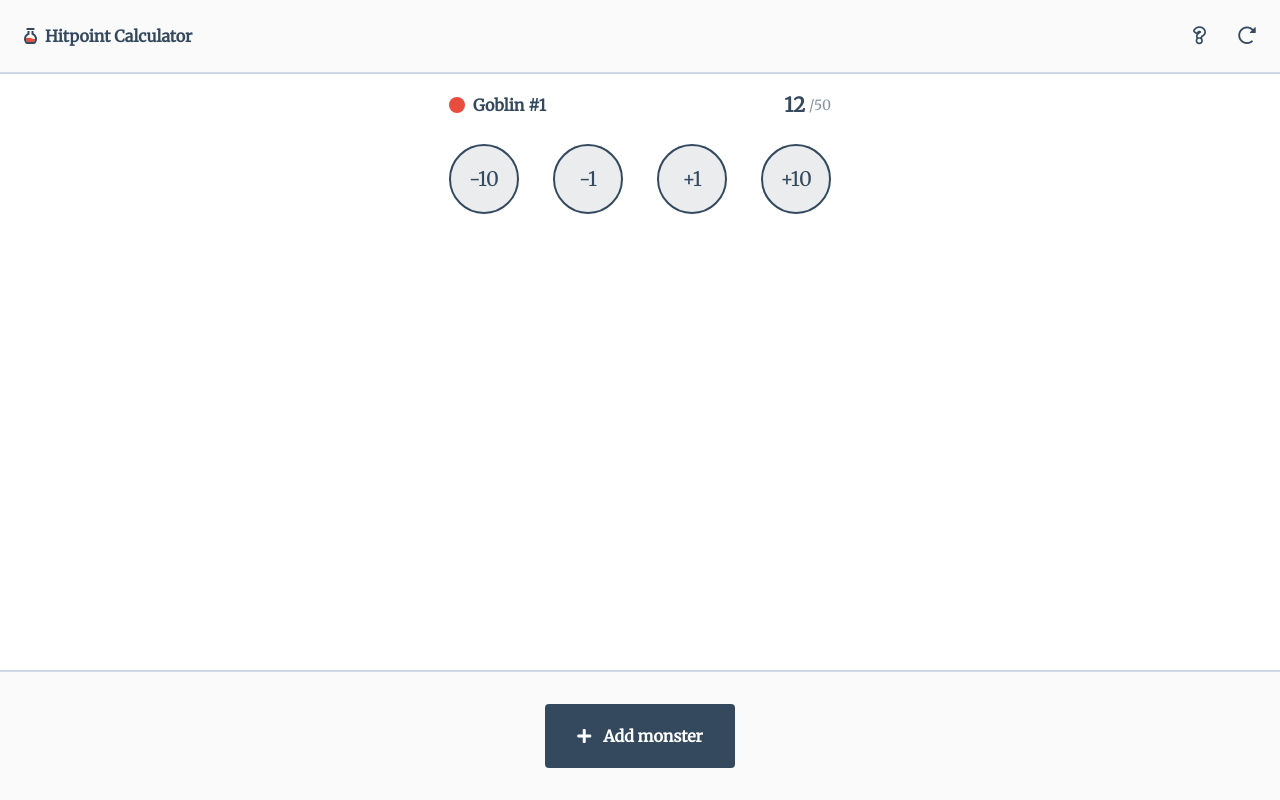
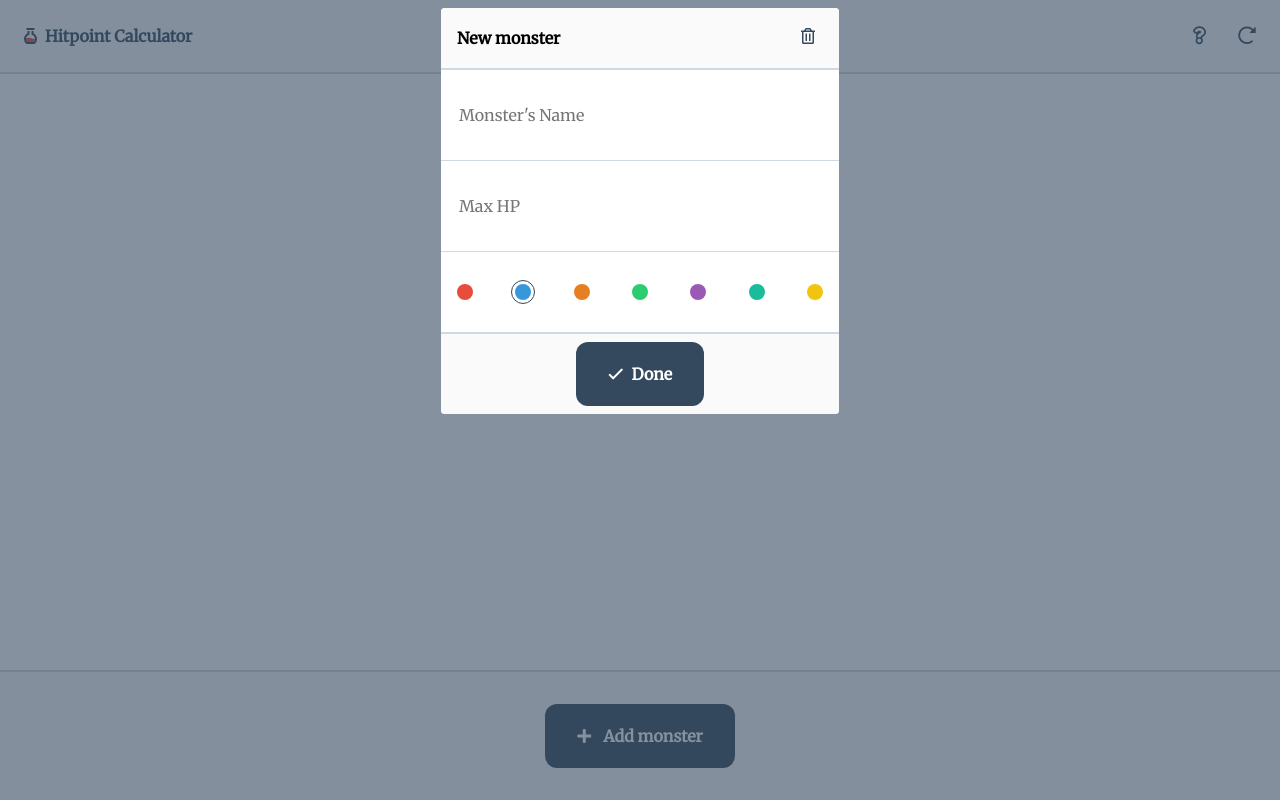
Before and after one commit to aartvanempel/hitpoint-calculator, a React (Create React App) app: page / in a window 1280 px wide. Built offline with nearby package versions, Linux system fonts and the light colour scheme.

Commit message:
button border radius

```diff
--- a/src/features/addButton/AddButton.module.scss
+++ b/src/features/addButton/AddButton.module.scss
@@ -4,7 +4,6 @@
     font-weight: 700;
     color: #fff;
     background-color: #34495E;
-    border-radius: 4px;
     border: none;
     cursor: pointer;
 
--- a/src/features/monsters/CreateMonster.module.scss
+++ b/src/features/monsters/CreateMonster.module.scss
@@ -44,6 +44,10 @@
     input[type=number] {
         -moz-appearance:textfield;
     }
+
+    input {
+        color: #222;
+    }
 }
 
 .submitContainer {
@@ -62,7 +66,6 @@
         font-weight: 700;
         color: #fff;
         background-color: #34495E;
-        border-radius: 4px;
         border: none;
         cursor: pointer;
 
--- a/src/features/resetDialog/ResetDialog.module.scss
+++ b/src/features/resetDialog/ResetDialog.module.scss
@@ -74,7 +74,6 @@
         font-weight: 700;
         color: #fff;
         background-color: #34495E;
-        border-radius: 12px;
         border: 2px solid #34495E;
         cursor: pointer;
 
--- a/src/features/screenVisibility/screenVisibilitySlice.js
+++ b/src/features/screenVisibility/screenVisibilitySlice.js
@@ -3,7 +3,7 @@ import { createSlice } from '@reduxjs/toolkit';
 export const screenVisibility = createSlice({
     name: 'screenVisibility',
     initialState: {
-        createMonster: false,
+        createMonster: true,
         editMonster: false,
         faq: false,
         resetDialog: false
--- a/src/index.module.scss
+++ b/src/index.module.scss
@@ -15,3 +15,7 @@ body {
 input {
   width: 100%;
 }
+
+button {
+  border-radius: 12px;
+}
```
